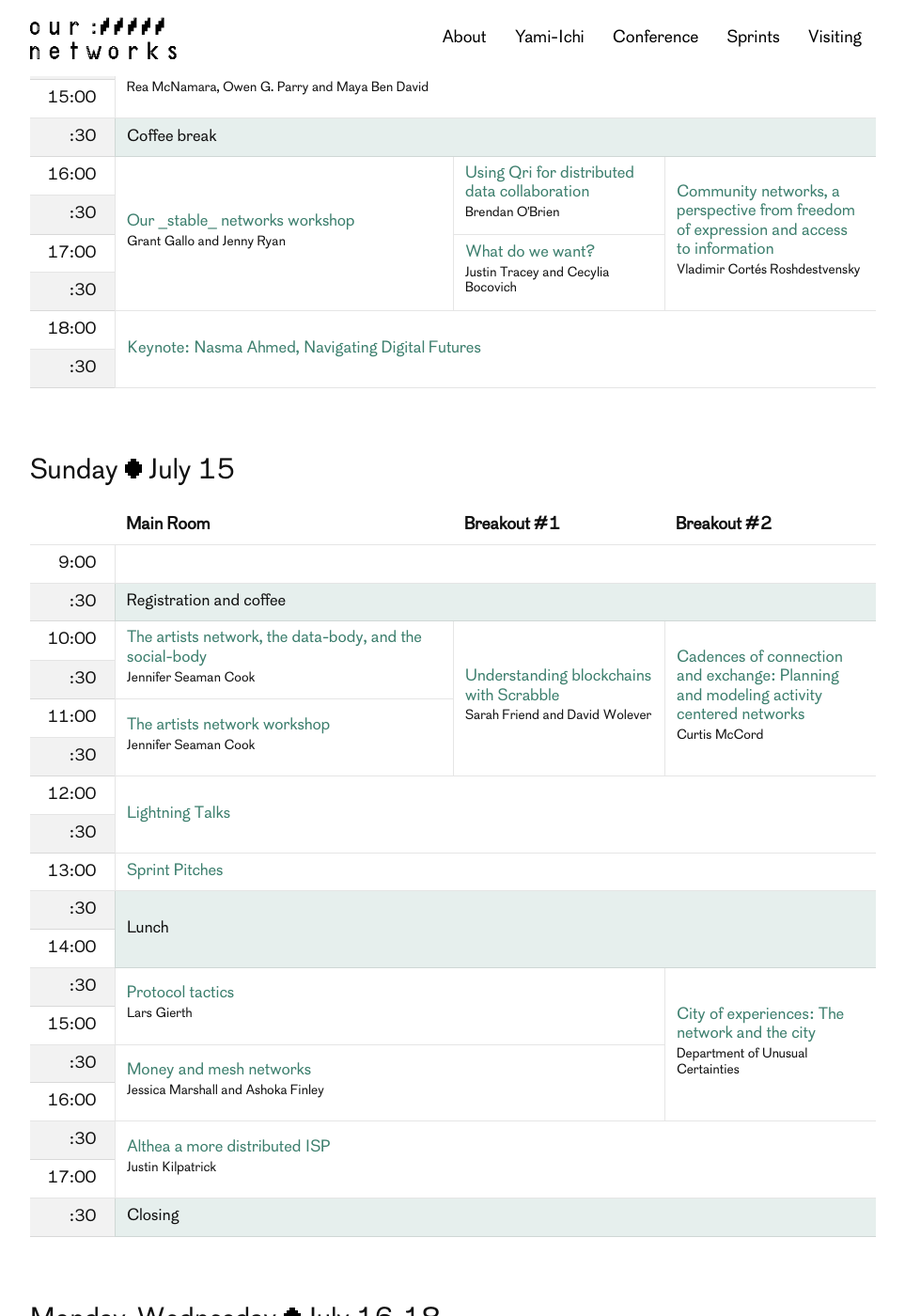
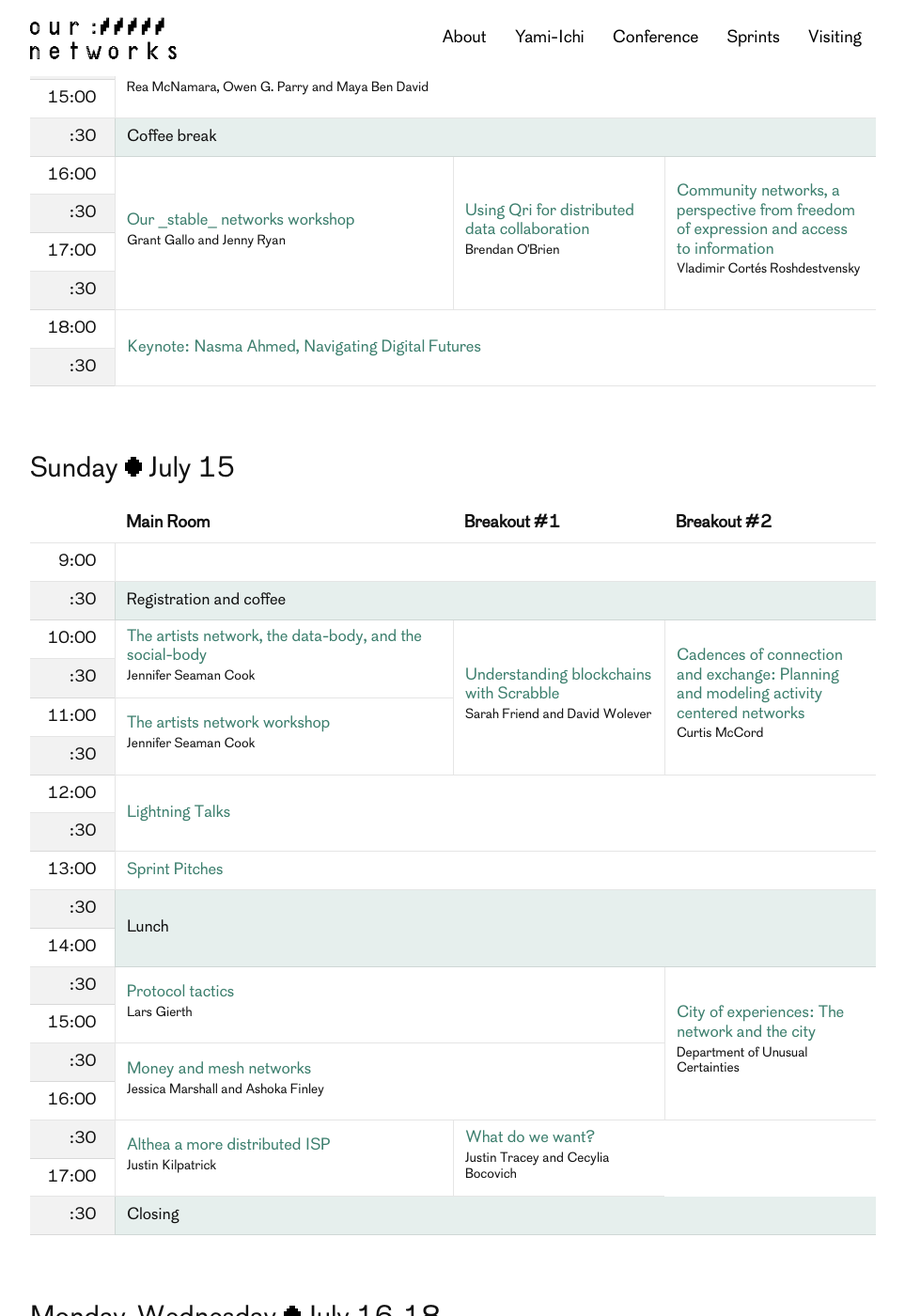
Before and after one commit to ournetworks/ournetworks.ca, a Jekyll site: the page built from conference/program.md, in a window 1280 px wide and 1400 px high, scrolled down 1271 px. Shown: the whole window at 94% size, without its empty margins (158-1121 px from the left). Built offline with Jekyll 4.4.1, drawn with Linux system fonts in a browser that asks for light colours.

Commit message:
what we want day swap

```diff
--- a/conference/program.md
+++ b/conference/program.md
@@ -127,7 +127,7 @@ redirect_from:
   <td>16</td>
   <td>:00</td>
   <td rowspan="4" class="session-block session-{% include session-type.html session-id=18242 %}">{% include session.html session-id=18242 %}</td>
-  <td rowspan="2" class="session-block session-{% include session-type.html session-id=18210 %}">{% include session.html session-id=18210 %}</td>
+  <td rowspan="4" class="session-block session-{% include session-type.html session-id=18210 %}">{% include session.html session-id=18210 %}</td>
   <td rowspan="4" class="session-block session-{% include session-type.html session-id=18180 %}">{% include session.html session-id=18180 %}</td>
 </tr>
 <tr>
@@ -137,7 +137,6 @@ redirect_from:
 <tr>
   <td>17</td>
   <td>:00</td>
-  <td rowspan="2" class="session-block session-{% include session-type.html session-id=18190 %}">{% include session.html session-id=18190 %}</td>
 </tr>
 <tr>
   <td></td>
@@ -244,7 +243,8 @@ redirect_from:
 <tr>
   <td></td>
   <td>:30</td>
-  <td rowspan="2" colspan="3" class="session-block session-{% include session-type.html session-id=18140 %}">{% include session.html session-id=18140 %}</td>
+  <td rowspan="2" class="session-block session-{% include session-type.html session-id=18140 %}">{% include session.html session-id=18140 %}</td>
+  <td rowspan="2" class="session-block session-{% include session-type.html session-id=18190 %}">{% include session.html session-id=18190 %}</td>
 </tr>
 <tr>
   <td>17</td>
```
